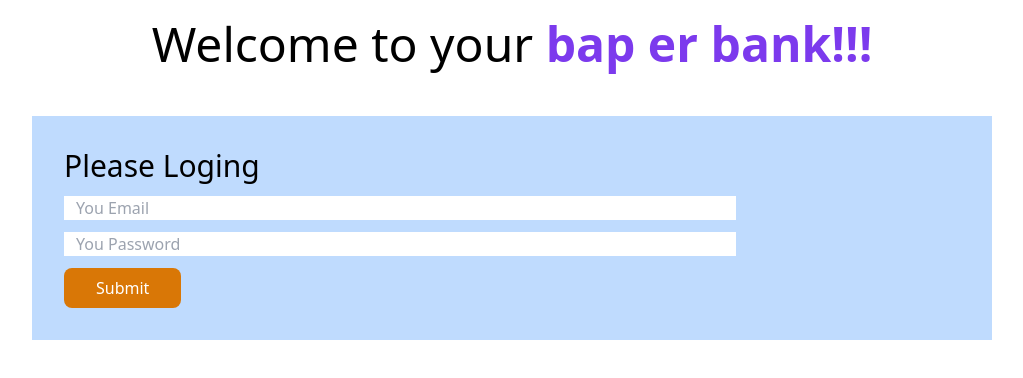
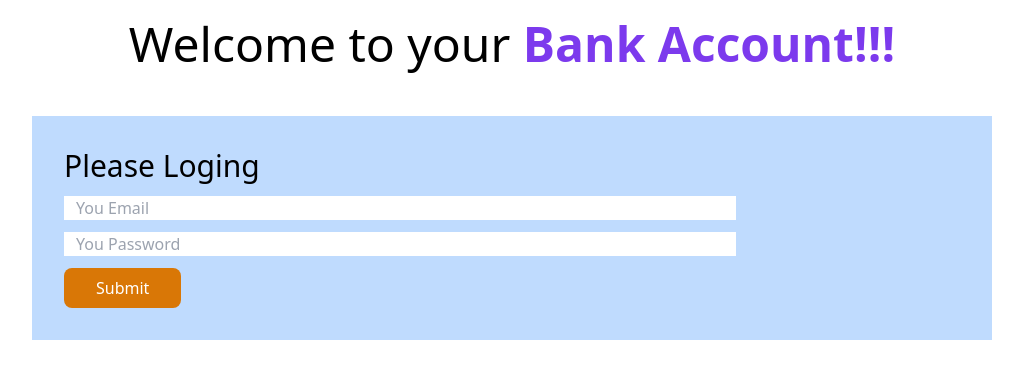
Before and after one commit to aminulislam2002/create-bank-deposit-withdraw-page, a plain HTML site: page index.html in a window 1280 px wide. Shown: the whole page, without its empty margins (128-1151 px from the left). Drawn offline with nearby package versions, Linux system fonts and the light colour scheme.

Commit message:
update site

```diff
--- a/index.html
+++ b/index.html
@@ -4,13 +4,13 @@
     <meta charset="UTF-8" />
     <meta http-equiv="X-UA-Compatible" content="IE=edge" />
     <meta name="viewport" content="width=device-width, initial-scale=1.0" />
-    <title>Document</title>
+    <title>My Bank Account</title>
     <script src="https://cdn.tailwindcss.com"></script>
   </head>
   <body>
     <header>
       <h1 class="text-5xl text-center mt-5">
-        Welcome to your <span class="font-semibold text-violet-600">bap er bank!!!</span>
+        Welcome to your <span class="font-semibold text-violet-600">Bank Account!!!</span>
       </h1>
     </header>
     <main>
```
